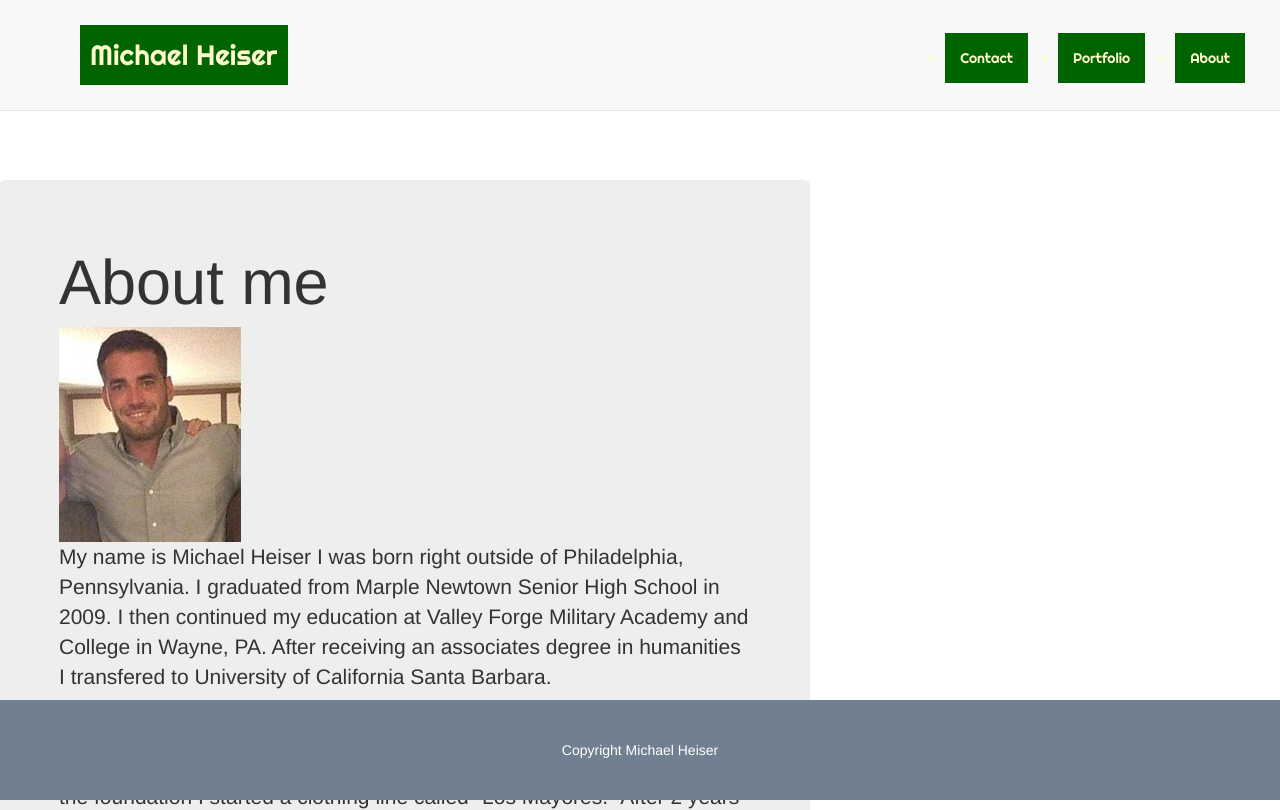
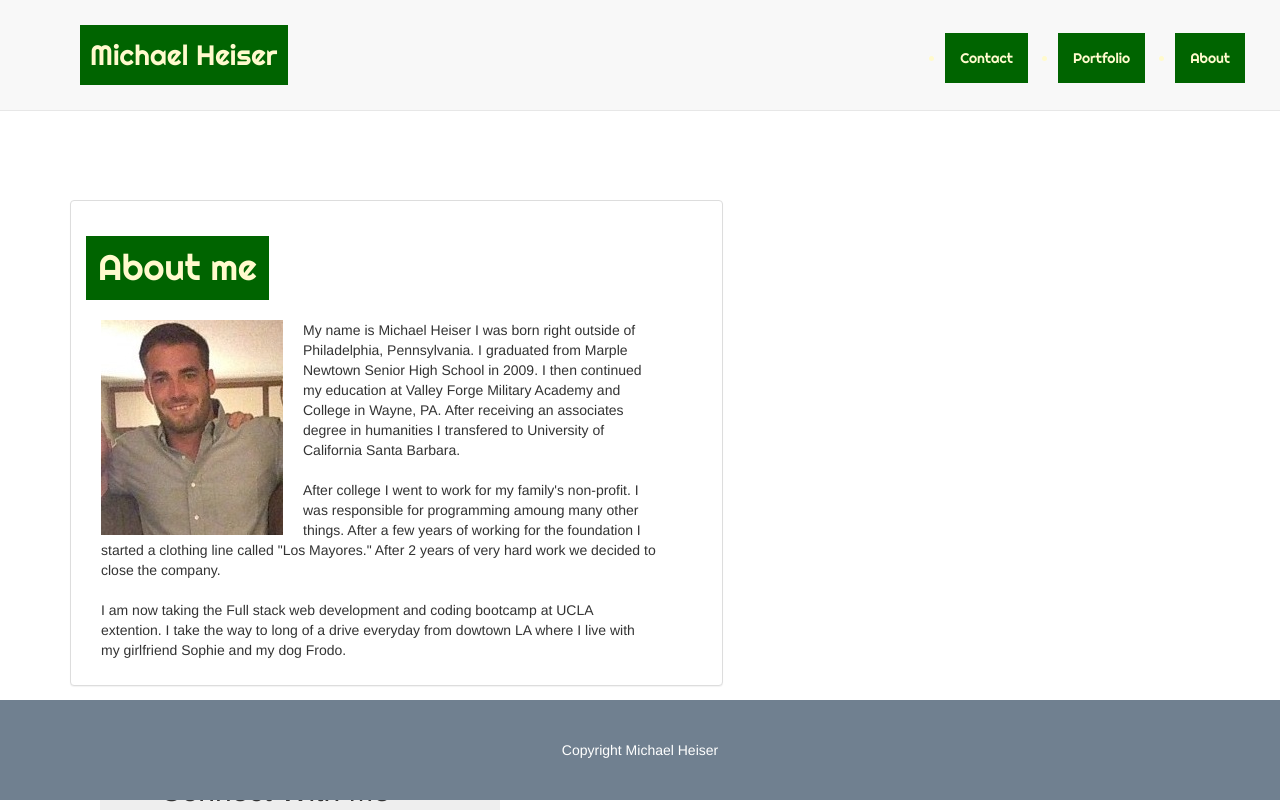
Before and after one commit to mikeheiser9/Bootstrap-Portfolio, a plain HTML site: page index.html in a window 1280 px wide. Shown: the top 810 px of the page. Drawn offline with nearby package versions, Linux system fonts and the light colour scheme.

Commit message:
fixed about me

```diff
--- a/index.html
+++ b/index.html
@@ -39,27 +39,39 @@
             </div>
         </nav>
     </header>
+
     <div class="wrapper">
         <div class="container">
             <div class="row">
-            <div class="col-md-8 col-sm-12">
-                <div class="jumbotron" id="main">
-                    <h1>About me</h1>
+                <div class="col-md-7 col-sm-12">
+                    <div class="panel panel-default">
+                        <div class="panel-body">
+                            <h1 id="h2">About me</h1>
+                            <div class="container">
+                                <div class="row">
+                                    <div class="col-md-6 col-sm-12">
                                         <div class="content">
-                        <img src="images/headshot.jpg" alt="headshot" id="headshot" class="img-responsive">
-                        <p id="p1">My name is Michael Heiser I was born right outside of Philadelphia, Pennsylvania. I graduated from
-                            Marple Newtown Senior High School in 2009. I then continued my education at Valley Forge Military
-                            Academy and College in Wayne, PA. After receiving an associates degree in humanities I transfered
-                            to University of California Santa Barbara.
+                                            <img src="images/headshot.jpg" alt="headshot" id="headshot" class="img-responsive" id="headshot">
+                                            <p id="p1">My name is Michael Heiser I was born right outside of Philadelphia, Pennsylvania.
+                                                I graduated from Marple Newtown Senior High School in 2009. I then continued
+                                                my education at Valley Forge Military Academy and College in Wayne, PA. After
+                                                receiving an associates degree in humanities I transfered to University of
+                                                California Santa Barbara.
                                                 <br>
-                            <br> After college I went to work for my family's non-profit. I was responsible for programming amoung
-                            many other things. After a few years of working for the foundation I started a clothing line
-                            called "Los Mayores." After 2 years of very hard work we decided to close the company.
+                                                <br> After college I went to work for my family's non-profit. I was responsible
+                                                for programming amoung many other things. After a few years of working for
+                                                the foundation I started a clothing line called "Los Mayores." After 2 years
+                                                of very hard work we decided to close the company.
                                                 <br>
-                            <br> I am now taking the Full stack web development and coding bootcamp at UCLA extention. I take
-                            the way to long of a drive everyday from dowtown LA where I live with my girlfriend Sophie and
-                            my dog Frodo.
+                                                <br> I am now taking the Full stack web development and coding bootcamp at UCLA
+                                                extention. I take the way to long of a drive everyday from dowtown LA where
+                                                I live with my girlfriend Sophie and my dog Frodo.
                                             </p>
+                                        </div>
+                                    </div>
+                                </div>
+                            </div>
+                        </div>
                     </div>
                 </div>
             </div>
@@ -96,7 +108,6 @@
                 <div class="col-md-12">
                     <div class="footer">
                         <span>Copyright Michael Heiser</span>
-                        </div>
                     </div>
                 </div>
             </div>
--- a/style.css
+++ b/style.css
@@ -1,3 +1,8 @@
+body {
+    margin: auto 0;
+}
+
+
 header {
     width: 100%;
     font-family: 'Righteous', cursive;
@@ -55,3 +60,21 @@ ul {
     padding: 40px;
     background-color: slategrey;
 }
+.panel {
+    margin-top: 200px;
+}
+
+#h2 {
+    font-family: 'Righteous', cursive;
+    margin-bottom: 20px;
+    color: lemonchiffon;
+    background-color: darkgreen;
+    width: 183px;
+    padding: 12px;
+
+}
+
+#headshot {
+    float: left;
+    margin-right: 20px;
+}
```
Lines whose indentation alone changed are shown as unchanged.
